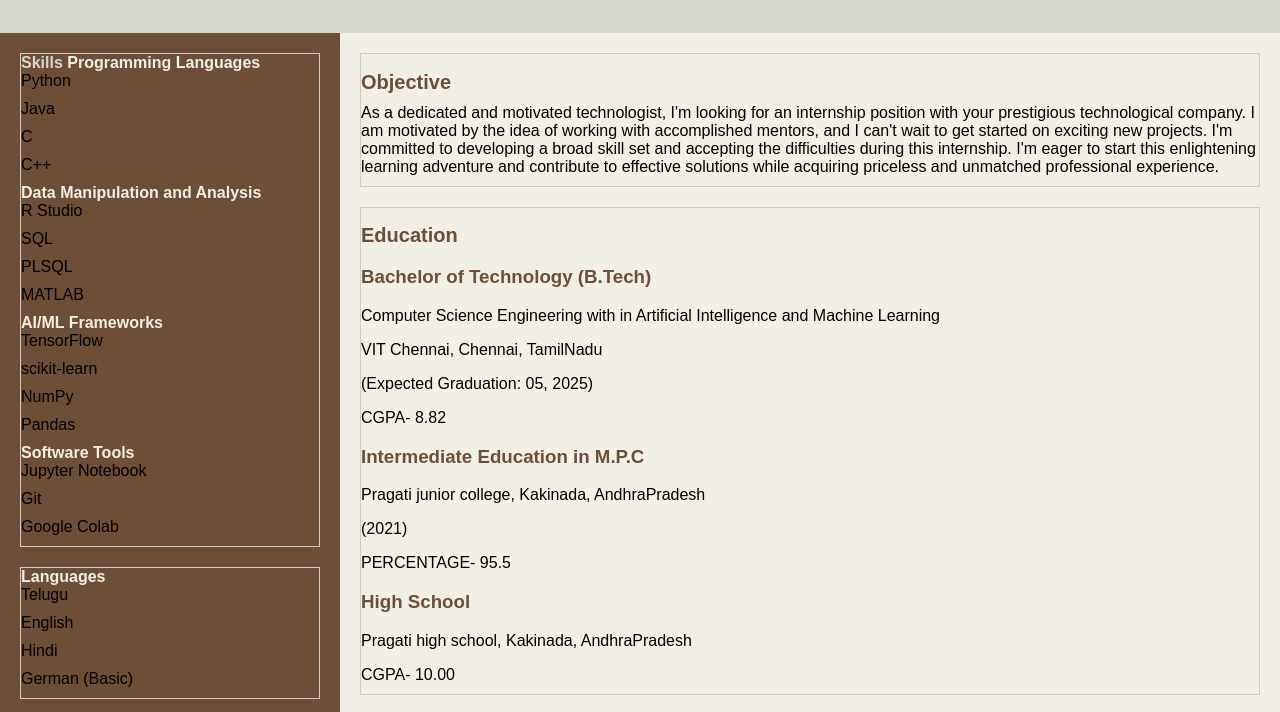
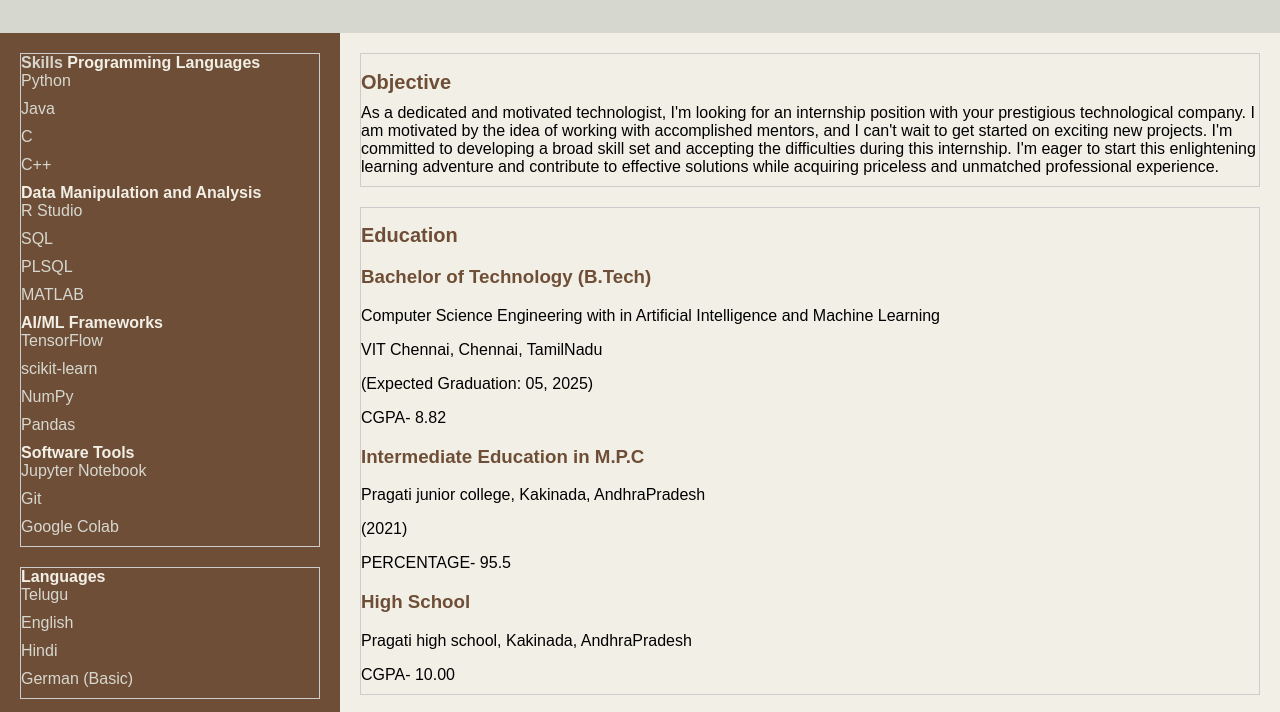
Before and after one commit to sudheerachl/resume, a plain HTML site: page index.html in a window 1280 px wide. Shown: the part 67-779 px from the top of the page. Drawn offline with Linux system fonts and the light colour scheme.

Commit message:
Update style.css

```diff
--- a/style.css
+++ b/style.css
@@ -35,6 +35,10 @@ ul {
 }
 
 li {
+  margin-bottom: 10px;
+  color: #D6D8Cf; /* Black */
+}
+li1 {
   margin-bottom: 10px;
   color: #000000; /* Black */
 }
```
